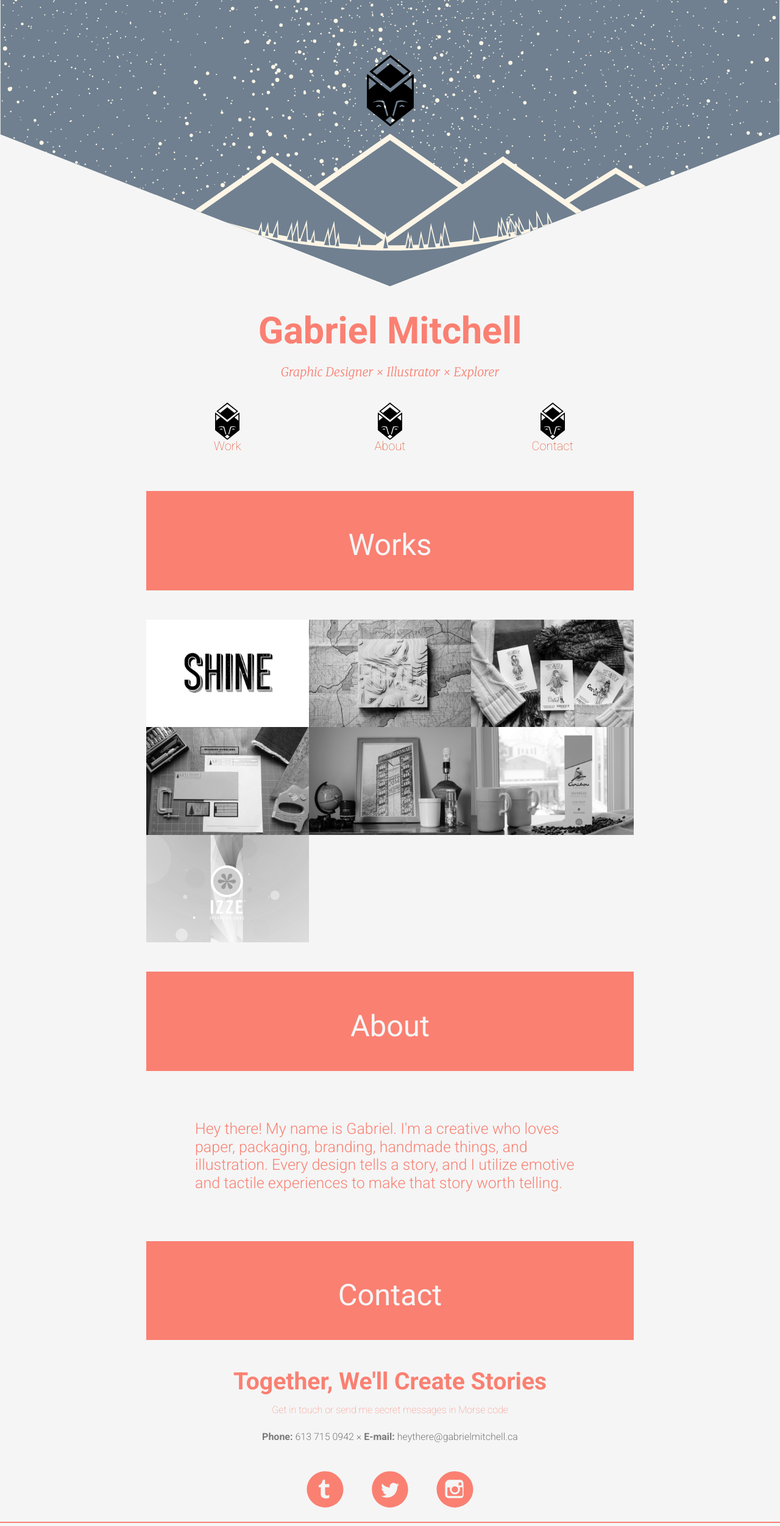
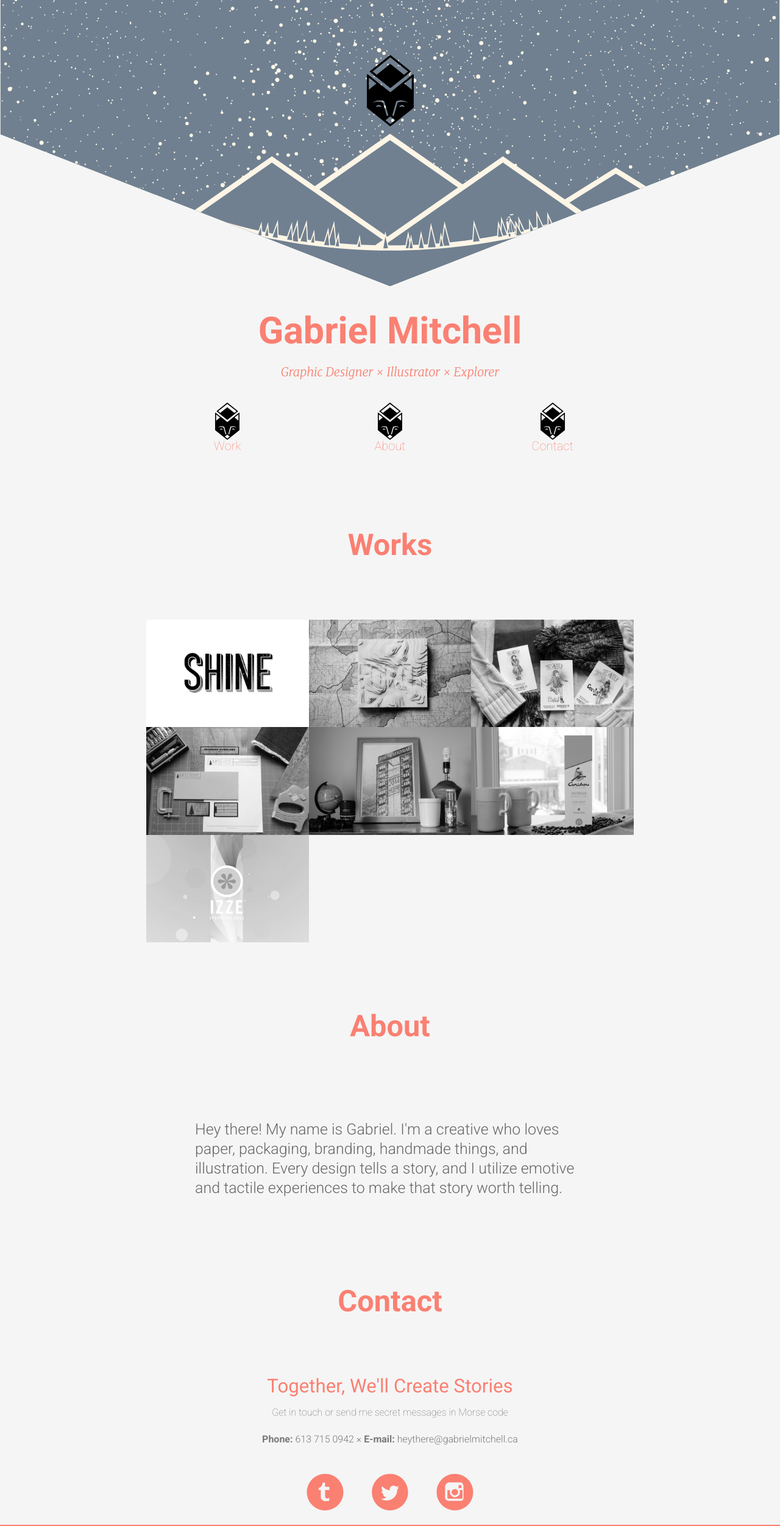
Before and after one commit to alkalinegenome/alkalinegenome.github.io, a Jekyll site: the page built from index.html, in a window 1280 px wide. Shown: the whole page at 61% size. Built offline with Jekyll 4.4.1, drawn with Linux system fonts in a browser that asks for light colours; nearby versions of some CDN libraries.

Commit message:
feat(about contact nav type css): Recosmetics
Links colour changed :visit
H2 Boxes removed
Non important colours reverted to grey

```diff
--- a/_includes/about.html
+++ b/_includes/about.html
@@ -1,3 +1,3 @@
 <div class="about center-object unit-s-1 unit-m-5-8 unit-l-5-8 unit-xl-4-8">
-	<p class="planet w300 salmon v-align bottom-none about-text">Hey there! My name is Gabriel. I'm a creative who loves paper, packaging, branding, handmade things, and illustration. Every design tells a story, and I utilize emotive and tactile experiences to make that story worth telling.</p>
+	<p class="planet w300 salmon v-align bottom-none about-text grey">Hey there! My name is Gabriel. I'm a creative who loves paper, packaging, branding, handmade things, and illustration. Every design tells a story, and I utilize emotive and tactile experiences to make that story worth telling.</p>
 </div>
--- a/_includes/contact.html
+++ b/_includes/contact.html
@@ -1,5 +1,5 @@
-<h2 class="center-text bottom-none bottom-some">Together, We'll Create Stories</h2>
-<h6 class="cell center-text top-none">Get in touch or send me secret messages in Morse code</h6>
+<h3 class="center-text bottom-none bottom-some w400">Together, We'll Create Stories</h2>
+<h6 class="cell center-text top-none grey">Get in touch or send me secret messages in Morse code</h6>
 <p class="w300 center-text"><strong>Phone:</strong> 613 715 0942 &times; <strong>E-mail:</strong> heythere@gabrielmitchell.ca</p>
 
 <div class="contact nav-bar-center unit-s-6-8 unit-m-3-8 unit-l-2-8 unit-xl-2-8">
--- a/_includes/css/nav.css
+++ b/_includes/css/nav.css
@@ -78,7 +78,7 @@
 	text-decoration: none;
 	display: inline-block;
 	text-align: center;
-	color: #FA8072;
+	color: #666;
 	-webkit-transition: .35s;
 	-moz-transition: .35s;
 	-ms-transition: .35s;
--- a/index.html
+++ b/index.html
@@ -32,7 +32,7 @@
 
 	<div class="wrap buffer">
 		<div id="work" class="buffer banner clearfix unit-s-1 unit-m-1 unit-l-5-8 unit-xl-5-8 nav-bar-center">
-			<h2 class="galaxy center-text w400">Works</h2>
+			<h2 class="galaxy center-text w700">Works</h2>
 		</div>
 	</div>
 	<div class="center-object wrap clearfix unit-xl-5-8">
@@ -47,7 +47,7 @@
 
 	<div class="wrap buffer">
 		<div id="about" class="buffer banner clearfix unit-s-1 unit-m-1 unit-l-5-8 unit-xl-5-8 nav-bar-center">
-			<h2 class="galaxy center-text w400">About</h2>
+			<h2 class="galaxy center-text w700">About</h2>
 		</div>
 	</div>
 
@@ -55,7 +55,7 @@
 
 	<div class="wrap buffer">
 		<div id="contact" class="buffer banner clearfix unit-s-1 unit-m-1 unit-l-5-8 unit-xl-5-8 nav-bar-center">
-			<h2 class="galaxy center-text w400">Contact</h2>
+			<h2 class="galaxy center-text w700">Contact</h2>
 		</div>
 	</div>
 
```
Also changed, not shown: _includes/css/typography.css (+4 -5 lines).
